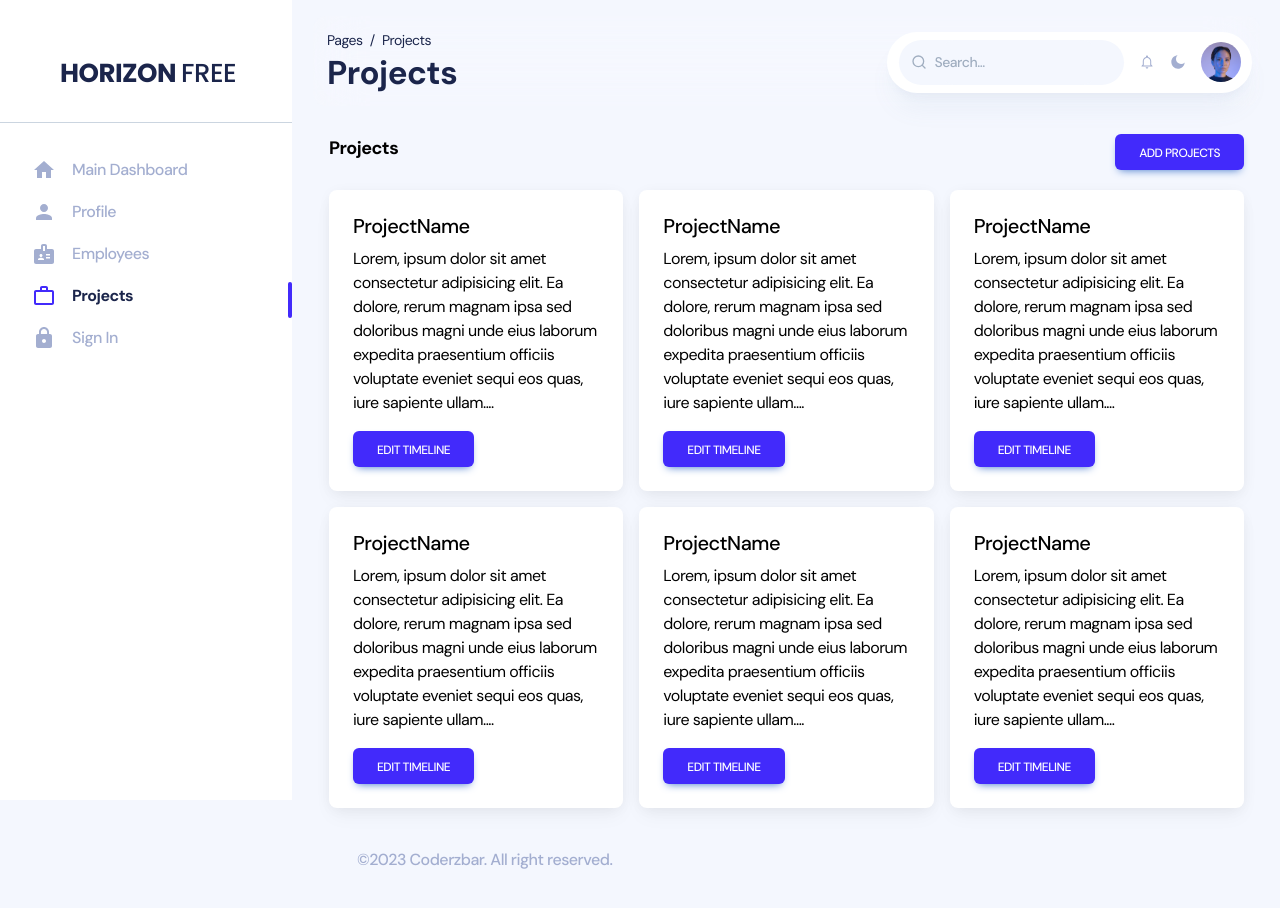
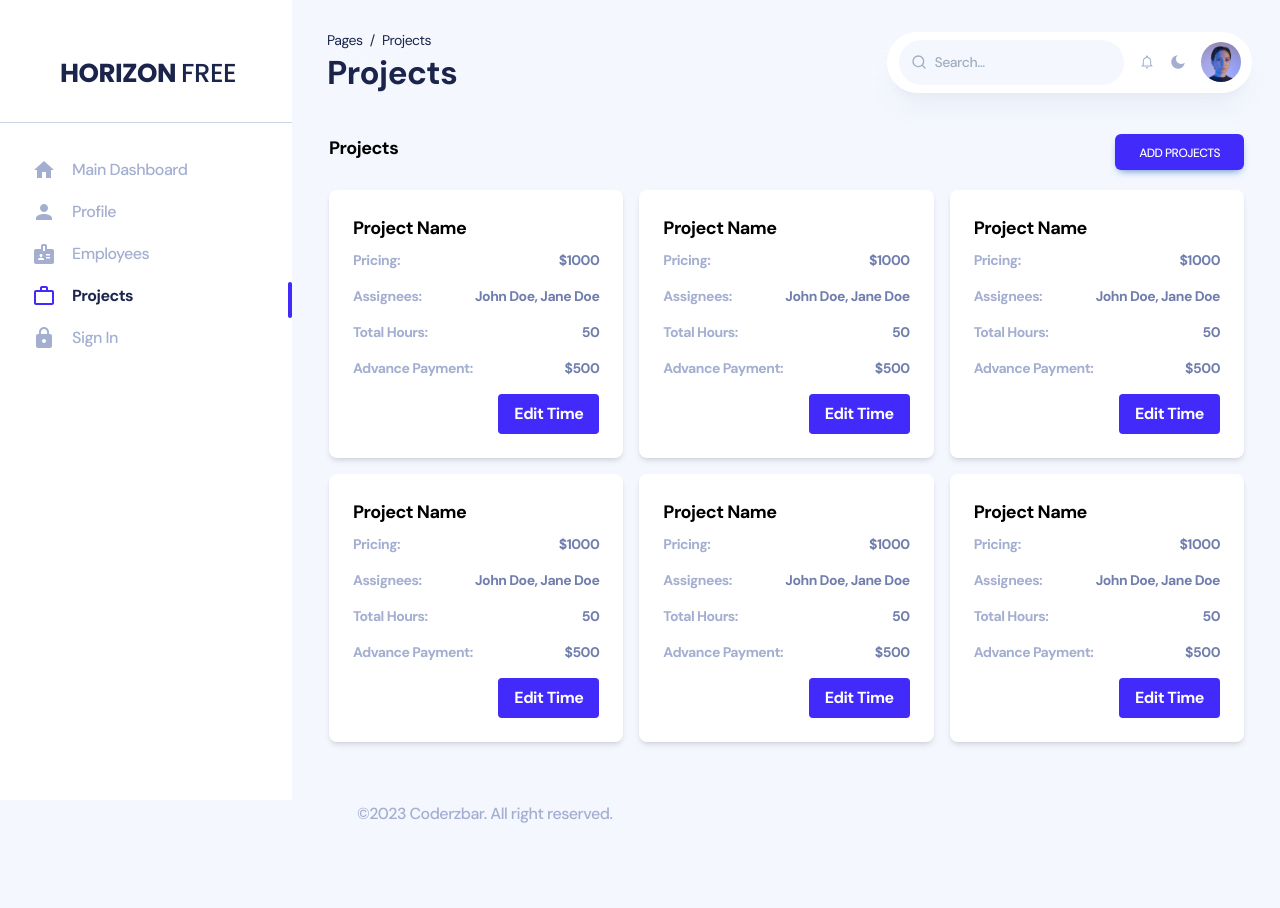
Before and after one commit to anshCoderZbar/task-manager, a React (Create React App) app: page /admin/projects in a window 1280 px wide. Shown: the top 908 px of the page. After the commit the page ends 870 px from the top, so only its background shows below. Built offline with nearby package versions, Linux system fonts and the light colour scheme; what tailwindcss-rtl would draw is missing.

Commit message:
added validations

```diff
--- a/src/views/admin/projects/components/ProjectCard.jsx
+++ b/src/views/admin/projects/components/ProjectCard.jsx
@@ -2,22 +2,33 @@ import React from "react";
 
 export const ProjectCard = () => {
   return (
-    <div className="dark:bg-neutral-700 block rounded-lg bg-white p-6 shadow-[0_2px_15px_-3px_rgba(0,0,0,0.07),0_10px_20px_-2px_rgba(0,0,0,0.04)]">
-      <h5 className="text-neutral-800 dark:text-neutral-50 mb-2 text-xl font-medium leading-tight">
-        ProjectName
-      </h5>
-      <p className="text-neutral-600 dark:text-neutral-200 mb-4 text-base">
-        Lorem, ipsum dolor sit amet consectetur adipisicing elit. Ea dolore,
-        rerum magnam ipsa sed doloribus magni unde eius laborum expedita
-        praesentium officiis voluptate eveniet sequi eos quas, iure sapiente
-        ullam....
-      </p>
-      <button
-        type="button"
-        className="rounded-md bg-brand-500 px-6 pb-2 pt-2.5 text-xs font-medium uppercase leading-normal text-white text-white shadow-[0_4px_9px_-4px_#3b71ca]"
-      >
-        Edit timeline
-      </button>
+    <div class="overflow-hidden rounded-lg bg-white shadow-md">
+      <div class="p-6">
+        <h2 class="mb-2 text-lg font-bold">Project Name</h2>
+        <div class="mb-4 flex items-center justify-between">
+          <span class="text-sm font-bold text-gray-600">Pricing:</span>
+          <span class="text-sm font-bold text-gray-700">$1000</span>
+        </div>
+        <div class="mb-4 flex items-center justify-between">
+          <span class="text-sm font-bold text-gray-600">Assignees:</span>
+          <span class="text-sm font-bold text-gray-700">
+            John Doe, Jane Doe
+          </span>
+        </div>
+        <div class="mb-4 flex items-center justify-between">
+          <span class="text-sm font-bold text-gray-600">Total Hours:</span>
+          <span class="text-sm font-bold text-gray-700">50</span>
+        </div>
+        <div class="mb-4 flex items-center justify-between">
+          <span class="text-sm font-bold text-gray-600">Advance Payment:</span>
+          <span class="text-sm font-bold text-gray-700">$500</span>
+        </div>
+        <div class="flex justify-end">
+          <button class="rounded bg-brand-500 py-2 px-4 font-bold text-white hover:bg-brand-700">
+            Edit Time
+          </button>
+        </div>
+      </div>
     </div>
   );
 };
```
